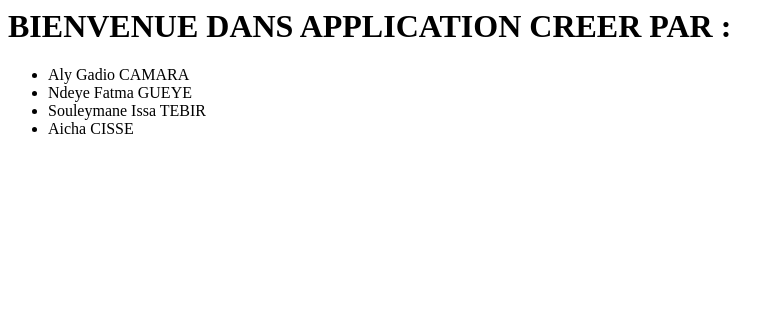
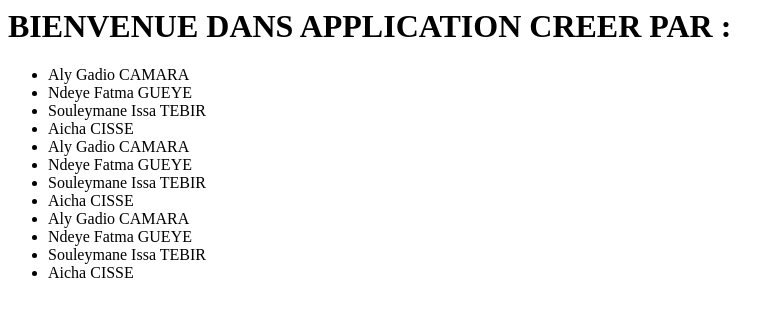
Before and after one commit to FASAEST/VIR_DOC_DJA, a Django app: page / in a window 1280 px wide. Shown: the top 317 px of the page, without its empty margins (0-784 px from the left). Run offline with Django 4.2, Linux system fonts and the light colour scheme.

Commit message:
Update index.html

```diff
--- a/VIRTUATION-DOCKER/templates/index.html
+++ b/VIRTUATION-DOCKER/templates/index.html
@@ -4,4 +4,12 @@
     <li>Ndeye Fatma GUEYE</li>
     <li>Souleymane Issa TEBIR</li>
     <li>Aicha CISSE</li>
+    <li>Aly Gadio CAMARA</li>
+    <li>Ndeye Fatma GUEYE</li>
+    <li>Souleymane Issa TEBIR</li>
+    <li>Aicha CISSE</li>
+    <li>Aly Gadio CAMARA</li>
+    <li>Ndeye Fatma GUEYE</li>
+    <li>Souleymane Issa TEBIR</li>
+    <li>Aicha CISSE</li>
 </ul>
```
